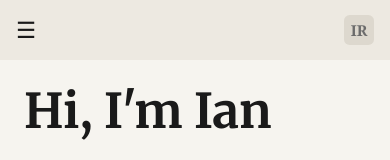
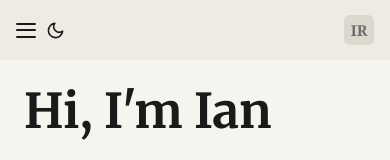
Before and after one commit to ianredmann/resume-website, a React (Vite) app: page / in a window 390 px wide. Shown: the top 160 px of the page. Built offline with nearby package versions, Linux system fonts and the light colour scheme.

Commit message:
Polish mobile nav: backdrop portal, animated hamburger, theme toggle, safe area, and iOS scroll lock

```diff
--- a/index.html
+++ b/index.html
@@ -3,7 +3,8 @@
   <head>
     <meta charset="UTF-8" />
     <link rel="icon" type="image/svg+xml" href="./public/favicon.svg" />
-    <meta name="viewport" content="width=device-width, initial-scale=1.0" />
+    <meta name="viewport" content="width=device-width, initial-scale=1.0, viewport-fit=cover" />
+    <meta name="theme-color" content="#ede9e1" />
     <title>Ian Redman - Full Stack Developer and Data Analyst</title>
   </head>
   <body>
--- a/src/App.css
+++ b/src/App.css
@@ -9,10 +9,11 @@
   width: 240px;
   min-height: 100vh;
   background-color: var(--color-sidebar);
-  padding: 2rem 1.5rem;
+  padding: 2rem 1.5rem 2rem calc(1.5rem + env(safe-area-inset-left));
   position: fixed;
   top: 0;
   left: 0;
+  z-index: 10;
   display: flex;
   flex-direction: column;
   justify-content: space-between;
@@ -63,7 +64,7 @@
 
 .content {
   margin-left: 240px;
-  padding: 3rem 240px 3rem 4rem;
+  padding: 3rem calc(240px + env(safe-area-inset-right)) 3rem 4rem;
   flex: 1;
   min-width: 0;
   max-width: 1400px;
@@ -220,6 +221,7 @@ section h2 {
 
 .contact-links {
   display: flex;
+  flex-wrap: wrap;
   gap: 0.75rem;
 }
 
@@ -714,6 +716,77 @@ body.dark-mode .about-photo {
   display: none;
 }
 
+.hamburger-lines {
+  display: flex;
+  flex-direction: column;
+  justify-content: space-between;
+  width: 20px;
+  height: 15px;
+}
+
+.hamburger-lines .line {
+  display: block;
+  height: 2px;
+  width: 100%;
+  background-color: currentColor;
+  border-radius: 2px;
+  transition: transform 0.3s ease, opacity 0.2s ease;
+}
+
+.hamburger-lines.open .line:nth-child(1) {
+  transform: translateY(6.5px) rotate(45deg);
+}
+
+.hamburger-lines.open .line:nth-child(2) {
+  opacity: 0;
+  transform: scaleX(0);
+}
+
+.hamburger-lines.open .line:nth-child(3) {
+  transform: translateY(-6.5px) rotate(-45deg);
+}
+
+.theme-icon-wrap {
+  position: relative;
+  display: inline-block;
+  flex-shrink: 0;
+}
+
+.theme-icon-wrap svg {
+  position: absolute;
+  top: 0;
+  left: 0;
+  transition: opacity 0.3s ease, transform 0.35s ease;
+}
+
+.theme-icon-wrap .icon-sun {
+  opacity: 0;
+  transform: rotate(-45deg) scale(0.5);
+}
+
+.theme-icon-wrap .icon-moon {
+  opacity: 1;
+  transform: rotate(0deg) scale(1);
+}
+
+.theme-icon-wrap.dark .icon-sun {
+  opacity: 1;
+  transform: rotate(0deg) scale(1);
+}
+
+.theme-icon-wrap.dark .icon-moon {
+  opacity: 0;
+  transform: rotate(45deg) scale(0.5);
+}
+
+.mobile-theme-btn {
+  display: none;
+}
+
+.mobile-left-group {
+  display: none;
+}
+
 .mobile-header-name {
   display: none;
 }
@@ -949,7 +1022,7 @@ body.dark-mode .about-photo {
 
 @media (max-width: 1100px) and (min-width: 769px) {
   .content {
-    padding-right: 2rem;
+    padding-right: calc(2rem + env(safe-area-inset-right));
   }
 
   .about-photo {
@@ -969,9 +1042,15 @@ body.dark-mode .about-photo {
     transform: none;
     transition: none;
   }
+  .hamburger-lines .line {
+    transition: none;
+  }
+  .theme-icon-wrap svg {
+    transition: none;
+  }
 }
 
-@media (max-width: 768px){
+@media (max-width: 768px), (max-height: 500px) and (orientation: landscape) {
 
   .sidebar {
     flex-direction: row;
@@ -979,11 +1058,14 @@ body.dark-mode .about-photo {
     width: 100%;
     min-height: unset;
     height: 60px;
-    padding: 0 1rem;
+    padding: 0 calc(1rem + env(safe-area-inset-right)) 0 calc(1rem + env(safe-area-inset-left));
     position: fixed;
     top: 0;
     left: 0;
-    z-index: 100;
+    z-index: 130;
+    background-color: var(--color-sidebar-glass);
+    backdrop-filter: blur(14px);
+    -webkit-backdrop-filter: blur(14px);
   }
 
   .sidebar-top {
@@ -997,6 +1079,7 @@ body.dark-mode .about-photo {
     top: 60px;
     background: rgba(0, 0, 0, 0.35);
     z-index: 110;
+    cursor: pointer;
   }
 
   .sidebar nav {
@@ -1015,6 +1098,7 @@ body.dark-mode .about-photo {
     transform: translateX(-100%);
     transition: transform 0.3s ease;
     z-index: 120;
+    will-change: transform;
   }
 
   .sidebar nav.open {
@@ -1034,6 +1118,12 @@ body.dark-mode .about-photo {
     display: none;
   }
 
+  .mobile-left-group {
+    display: flex;
+    align-items: center;
+    gap: 0.25rem;
+  }
+
   .hamburger {
     display: block;
     font-size: 1.4rem;
@@ -1041,6 +1131,18 @@ body.dark-mode .about-photo {
     border: none;
     cursor: pointer;
     color: var(--color-text);
+  }
+
+  .mobile-theme-btn {
+    display: flex;
+    align-items: center;
+    justify-content: center;
+    background: none;
+    border: none;
+    cursor: pointer;
+    color: var(--color-text);
+    padding: 0.35rem;
+    border-radius: 8px;
   }
 
   .mobile-header-name {
@@ -1085,7 +1187,7 @@ body.dark-mode .about-photo {
 
   .content {
     margin-left: 0;
-    padding: 5rem 1.5rem 2rem 1.5rem;
+    padding: 5rem calc(1.5rem + env(safe-area-inset-right)) calc(2rem + env(safe-area-inset-bottom)) calc(1.5rem + env(safe-area-inset-left));
   }
 
   .card-header {
@@ -1096,8 +1198,12 @@ body.dark-mode .about-photo {
 
   .athletics-bento {
     grid-template-columns: repeat(4, 1fr);
-    grid-template-rows: 110px 120px 75px 75px 85px;
+    grid-template-rows: 110px 120px 90px 90px 85px;
     gap: 0.5rem;
+  }
+
+  .bento-champs {
+    grid-template-columns: 1fr;
   }
 
   .bento-stat {
--- a/src/components/Sidebar.jsx
+++ b/src/components/Sidebar.jsx
@@ -1,4 +1,5 @@
 import { useState, useEffect, useRef } from 'react'
+import { createPortal } from 'react-dom'
 
 const LINKEDIN_HREF = 'https://linkedin.com/in/ian-redman-1288b4263/'
 const GITHUB_HREF = 'https://github.com/ianredmann'
@@ -22,6 +23,19 @@ function formatTime() {
         minute: '2-digit',
         hour12: true,
     })
+}
+
+function ThemeIcon({ darkMode, size = 19 }) {
+    return (
+        <span className={`theme-icon-wrap${darkMode ? ' dark' : ''}`} style={{ width: size, height: size }}>
+            <svg className="icon-sun" xmlns="http://www.w3.org/2000/svg" width={size} height={size} viewBox="0 0 24 24" fill="currentColor" aria-hidden="true">
+                <path d="M12 17a5 5 0 1 0 0-10 5 5 0 0 0 0 10zm0 2a7 7 0 1 1 0-14 7 7 0 0 1 0 14zM11 1h2v3h-2V1zm0 19h2v3h-2v-3zM3.515 4.929l1.414-1.414L7.05 5.636 5.636 7.05 3.515 4.93zM16.95 18.364l1.414-1.414 2.121 2.121-1.414 1.414-2.121-2.121zm2.121-14.85 1.414 1.415-2.121 2.121-1.414-1.414 2.121-2.121zM5.636 16.95l1.414 1.414-2.121 2.121-1.414-1.414 2.121-2.121zM23 11v2h-3v-2h3zM4 11v2H1v-2h3z"/>
+            </svg>
+            <svg className="icon-moon" xmlns="http://www.w3.org/2000/svg" width={size} height={size} viewBox="0 0 24 24" fill="none" stroke="currentColor" strokeWidth="2" strokeLinecap="round" strokeLinejoin="round" aria-hidden="true">
+                <path d="M21 12.79A9 9 0 1 1 11.21 3 7 7 0 0 0 21 12.79z"/>
+            </svg>
+        </span>
+    )
 }
 
 function IrLogo() {
@@ -51,6 +65,8 @@ function Sidebar() {
     const [locating, setLocating] = useState(false)
     const locationRef = useRef(null)
     const obuRef = useRef(null)
+    const locationMobileRef = useRef(null)
+    const obuMobileRef = useRef(null)
 
     const sections = [
         { id: 'about', label: 'Home' },
@@ -125,16 +141,36 @@ function Sidebar() {
     }, [darkMode])
 
     useEffect(() => {
+        const meta = document.querySelector('meta[name="theme-color"]')
+        if (!meta) return
+        meta.setAttribute('content', darkMode ? '#1e1c1a' : '#ede9e1')
+    }, [darkMode, menuOpen])
+
+    useEffect(() => {
         const id = setInterval(() => setLocalTime(formatTime()), 1000)
         return () => clearInterval(id)
     }, [])
 
     useEffect(() => {
+        if (!menuOpen) return
+        const scrollY = window.scrollY
+        document.body.style.position = 'fixed'
+        document.body.style.top = `-${scrollY}px`
+        document.body.style.width = '100%'
+        return () => {
+            document.body.style.position = ''
+            document.body.style.top = ''
+            document.body.style.width = ''
+            window.scrollTo(0, scrollY)
+        }
+    }, [menuOpen])
+
+    useEffect(() => {
         const handler = e => {
-            if (locationRef.current && !locationRef.current.contains(e.target))
-                setLocationOpen(false)
-            if (obuRef.current && !obuRef.current.contains(e.target))
-                setObuOpen(false)
+            const inLocation = (locationRef.current?.contains(e.target)) || (locationMobileRef.current?.contains(e.target))
+            const inObu = (obuRef.current?.contains(e.target)) || (obuMobileRef.current?.contains(e.target))
+            if (!inLocation) setLocationOpen(false)
+            if (!inObu) setObuOpen(false)
         }
         document.addEventListener('mousedown', handler)
         return () => document.removeEventListener('mousedown', handler)
@@ -184,24 +220,34 @@ function Sidebar() {
             onClick={() => setDarkMode(!darkMode)}
             title={darkMode ? 'Switch to light mode' : 'Switch to dark mode'}
         >
-            {darkMode ? (
-                <svg xmlns="http://www.w3.org/2000/svg" width="15" height="15" viewBox="0 0 24 24" fill="currentColor">
-                    <path d="M12 17a5 5 0 1 0 0-10 5 5 0 0 0 0 10zm0 2a7 7 0 1 1 0-14 7 7 0 0 1 0 14zM11 1h2v3h-2V1zm0 19h2v3h-2v-3zM3.515 4.929l1.414-1.414L7.05 5.636 5.636 7.05 3.515 4.93zM16.95 18.364l1.414-1.414 2.121 2.121-1.414 1.414-2.121-2.121zm2.121-14.85 1.414 1.415-2.121 2.121-1.414-1.414 2.121-2.121zM5.636 16.95l1.414 1.414-2.121 2.121-1.414-1.414 2.121-2.121zM23 11v2h-3v-2h3zM4 11v2H1v-2h3z"/>
-                </svg>
-            ) : (
-                <svg xmlns="http://www.w3.org/2000/svg" width="15" height="15" viewBox="0 0 24 24" fill="currentColor">
-                    <path d="M12 3a9 9 0 1 0 9 9c0-.46-.04-.92-.1-1.36a5.389 5.389 0 0 1-4.4 2.26 5.403 5.403 0 0 1-3.14-9.8c-.44-.06-.9-.1-1.36-.1z"/>
-                </svg>
-            )}
+            <ThemeIcon darkMode={darkMode} size={15} />
             {darkMode ? 'Light mode' : 'Dark mode'}
         </button>
     )
 
     return (
         <aside className="sidebar">
-            <button className="hamburger" onClick={() => setMenuOpen(!menuOpen)}>{menuOpen ? '✕' : '☰'}</button>
+            <div className="mobile-left-group">
+                <button className="hamburger" onClick={() => setMenuOpen(!menuOpen)} aria-label={menuOpen ? 'Close menu' : 'Open menu'}>
+                    <span className={`hamburger-lines${menuOpen ? ' open' : ''}`}>
+                        <span className="line" />
+                        <span className="line" />
+                        <span className="line" />
+                    </span>
+                </button>
+                <button
+                    className="mobile-theme-btn"
+                    onClick={() => setDarkMode(d => !d)}
+                    aria-label={darkMode ? 'Switch to light mode' : 'Switch to dark mode'}
+                >
+                    <ThemeIcon darkMode={darkMode} />
+                </button>
+            </div>
+            {menuOpen && createPortal(
+                <div className="mobile-backdrop" onClick={() => setMenuOpen(false)} />,
+                document.body
+            )}
             <a href="#about" onClick={(e) => handleNavClick(e, 'about')} className="mobile-logo-link"><IrLogo /></a>
-            {menuOpen && <div className="mobile-backdrop" onClick={() => setMenuOpen(false)} />}
 
             <div className="sidebar-top">
                 <a href="#about" className="sidebar-name" onClick={(e) => handleNavClick(e, 'about')}>Ian Redman</a>
@@ -316,7 +362,7 @@ function Sidebar() {
                 <div className="mobile-bio">
                     <p className="sidebar-role">
                         CS & Mathematics ·{' '}
-                        <span className="obu-widget">
+                        <span className="obu-widget" ref={obuMobileRef}>
                             <span
                                 className="obu-trigger"
                                 onClick={() => setObuOpen(o => !o)}
@@ -355,7 +401,7 @@ function Sidebar() {
                             )}
                         </span>
                     </p>
-                    <div className="location-widget">
+                    <div className="location-widget" ref={locationMobileRef}>
                         <div
                             className="location-trigger"
                             onClick={() => setLocationOpen(o => !o)}
@@ -408,7 +454,6 @@ function Sidebar() {
                 <div className="mobile-nav-footer">
                     {linkedinLink}
                     {githubLink}
-                    {themeToggle}
                 </div>
             </nav>
 
--- a/src/index.css
+++ b/src/index.css
@@ -3,6 +3,7 @@
 :root {
   --color-bg: #f6f4ef;
   --color-sidebar: #ede9e1;
+  --color-sidebar-glass: rgba(237, 233, 225, 0.82);
   --color-sidebar-text: #4d4d4d;
   --color-sidebar-hover: #b3b3b3;
   --color-text: #1a1a1a;
@@ -18,6 +19,7 @@
   margin: 0;
   padding: 0;
   box-sizing: border-box;
+  -webkit-tap-highlight-color: transparent;
 }
 
 h1, h2, h3, h4 {
@@ -48,6 +50,7 @@ li {
 body.dark-mode {
   --color-bg: #2a2825;
   --color-sidebar: #1e1c1a;
+  --color-sidebar-glass: rgba(30, 28, 26, 0.82);
   --color-sidebar-text: #b0ada6;
   --color-sidebar-hover: #2e2c2a;
   --color-text: #e8e4dc;
```
